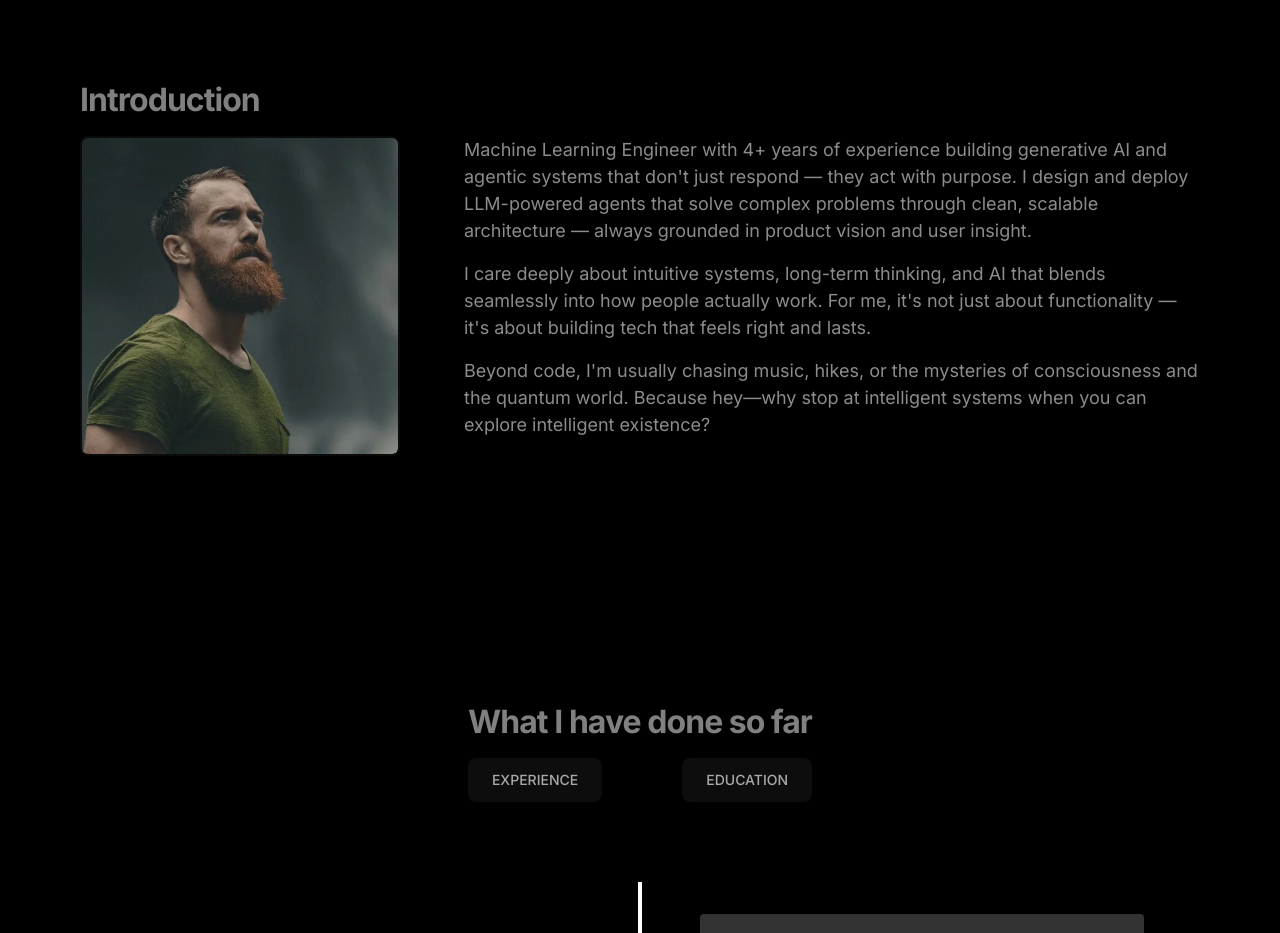
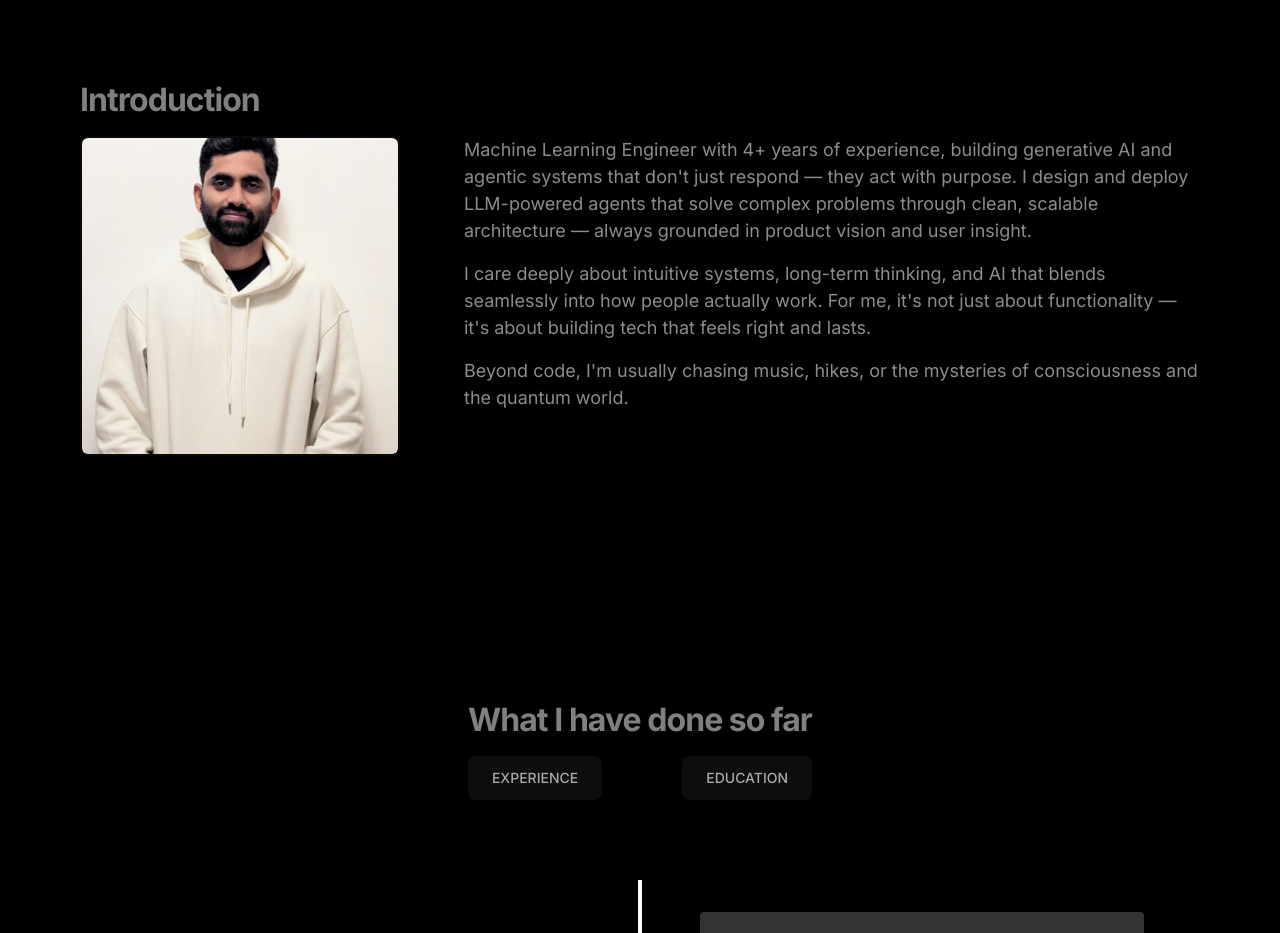
Before and after one commit to ayush1330/Ayush-Portfolio, a React (Vite) app: page / in a window 1280 px wide. Shown: the part 820-1753 px from the top of the page. Built offline with nearby package versions, Linux system fonts and the light colour scheme; a web font is replaced by a local one.

Commit message:
updated profile photo

```diff
--- a/src/components/About.jsx
+++ b/src/components/About.jsx
@@ -32,7 +32,7 @@ const About = () => {
         <div className="flex-1 space-y-6">
           <div className={`${styles.lead} leading-relaxed space-y-4`}>
             <p>
-              Machine Learning Engineer with 4+ years of experience building generative AI and agentic systems that don't just respond — they act with purpose. I design and deploy LLM-powered agents that solve complex problems through clean, scalable architecture — always grounded in product vision and user insight.
+              Machine Learning Engineer with 4+ years of experience, building generative AI and agentic systems that don't just respond — they act with purpose. I design and deploy LLM-powered agents that solve complex problems through clean, scalable architecture — always grounded in product vision and user insight.
             </p>
 
             <p>
@@ -40,7 +40,7 @@ const About = () => {
             </p>
 
             <p>
-              Beyond code, I'm usually chasing music, hikes, or the mysteries of consciousness and the quantum world. Because hey—why stop at intelligent systems when you can explore intelligent existence?
+              Beyond code, I'm usually chasing music, hikes, or the mysteries of consciousness and the quantum world.
             </p>
           </div>
         </div>
```
Also changed, not shown: src/assets/image.webp.
